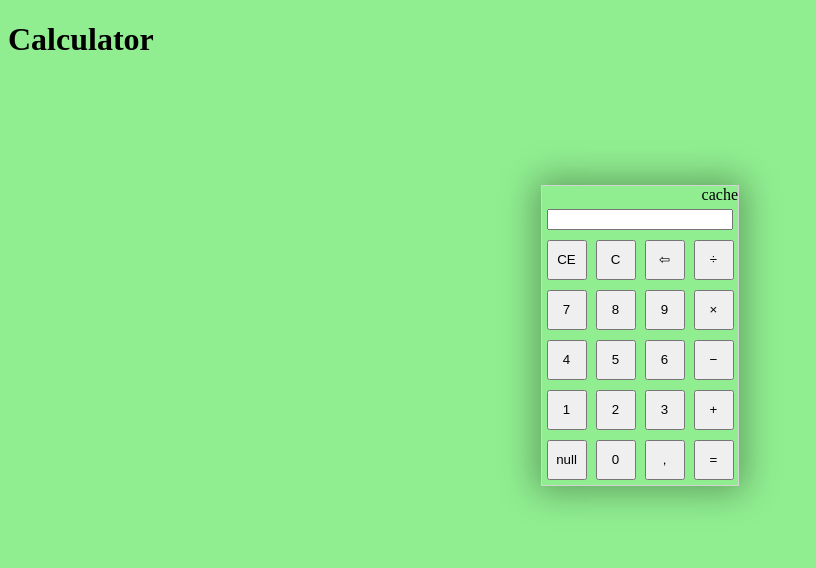
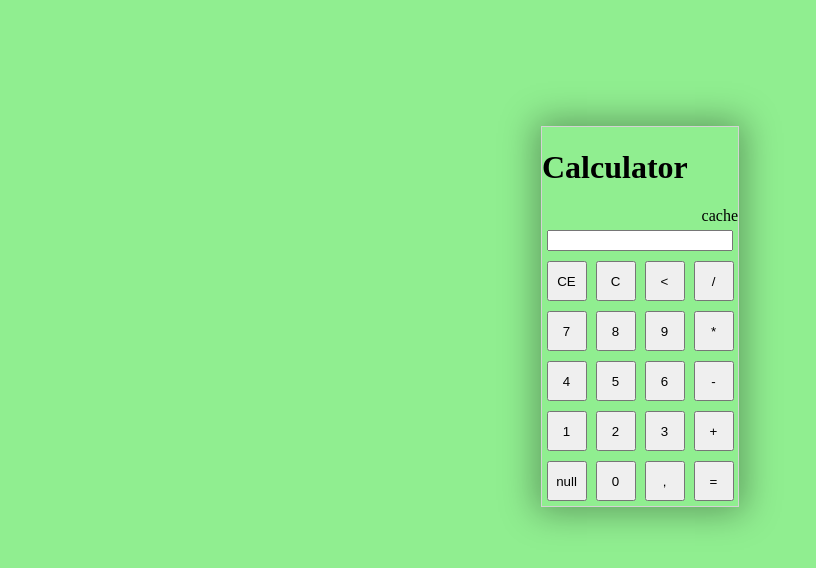
Before and after one commit to GrzegorzStanczyk/ng2-Calculator, an Angular app: page / in a window 1280 px wide. Shown: the top 568 px of the page, without its empty margins (0-816 px from the left). Built offline with nearby package versions, Linux system fonts and the light colour scheme.

Commit message:
separate buttons to a component

```diff
--- a/src/app/app.component.html
+++ b/src/app/app.component.html
@@ -1,11 +1,14 @@
-<h1>
-  {{title}}
-</h1>
-  <div class="calculator">
+
+<div class="calculator">
+    <h1>
+      {{title}}
+    </h1>
     <div class="cache" id="cache">cache</div>
     <input type="text"/>
-    <div class="btns">
-        <button class="btn" id="CE">CE</button>
+    <!--<div class="btns">-->
+        <app-num-btns></app-num-btns>
+
+        <!--<button class="btn" id="CE">CE</button>
         <button class="btn" id="C">C</button>
         <button class="btn" id="backspace">&#8678;</button>
         <button class="btn" id="division">&divide;</button>
@@ -24,6 +27,6 @@
         <button class="btn" id="empty">null</button>
         <button class="btn num-btn" id="zero">0</button>
         <button class="btn" id="comma">,</button>
-        <button class="btn" id="equal">&#61;</button>
-    </div>
+        <button class="btn" id="equal">&#61;</button>        -->
+    <!--</div>-->
 </div>
--- a/src/app/app.component.scss
+++ b/src/app/app.component.scss
@@ -1,4 +1,3 @@
-
 .calculator{
     display: flex;
     margin: 10% auto;
@@ -18,25 +17,4 @@
             outline: none;
         }
     }
-    .btns{
-        display: flex;
-        flex-wrap: wrap;
-        justify-content: space-around;
-        align-content: space-around;
-        height: 250px;
-        .btn{
-            display: flex;
-            width: 40px;
-            height: 40px;
-            justify-content: center;
-            align-items: center;
-        }
-    }
 }
-
-@media screen and (min-width: 720px) {
-    .calculator{
-        box-shadow: 0px 0px 33px 5px rgba(0,0,0,0.34);
-        border: 1px solid lightgrey;
-    }
-}
--- a/src/app/app.module.ts
+++ b/src/app/app.module.ts
@@ -4,10 +4,12 @@ import { FormsModule } from '@angular/forms';
 import { HttpModule } from '@angular/http';
 
 import { AppComponent } from './app.component';
+import { NumBtnsComponent } from './num-btns/num-btns.component';
 
 @NgModule({
   declarations: [
-    AppComponent
+    AppComponent,
+    NumBtnsComponent
   ],
   imports: [
     BrowserModule,
--- /dev/null
+++ b/src/app/num-btns/num-btns.component.html
@@ -0,0 +1 @@
+<button *ngFor="let button of buttons" [ngClass]="'btn'">{{button.key}}</button>
--- /dev/null
+++ b/src/app/num-btns/num-btns.component.scss
@@ -0,0 +1,15 @@
+:host{
+    display: flex;
+    flex-wrap: wrap;
+    justify-content: space-around;
+    align-content: space-around;
+    height: 250px;
+}
+
+.btn{
+    display: flex;
+    width: 40px;
+    height: 40px;
+    justify-content: center;
+    align-items: center;
+}
--- /dev/null
+++ b/src/app/num-btns/num-btns.component.ts
@@ -0,0 +1,64 @@
+import { Component, OnInit } from '@angular/core';
+
+const BUTTONS: Array<any> = [
+    {key: 'CE'},
+    {key: 'C'},
+    {key: '<'},
+    {key: '/'},
+    {key: '7'},
+    {key: '8'},
+    {key: '9'},
+    {key: '*'},
+    {key: '4'},
+    {key: '5'},
+    {key: '6'},
+    {key: '-'},
+    {key: '1'},
+    {key: '2'},
+    {key: '3'},
+    {key: '+'},
+    {key: 'null'},
+    {key: '0'},
+    {key: ','},
+    {key: '='}
+  ];
+
+@Component({
+  selector: 'app-num-btns',
+  templateUrl: './num-btns.component.html',
+  styleUrls: ['./num-btns.component.scss']
+})
+
+
+export class NumBtnsComponent implements OnInit {
+  buttons = BUTTONS;
+
+  // buttons: Array<any> = [
+  //   {key: 'CE', val: this.clearClick()},
+  //   {key: 'C', val: this.clearClick()},
+  //   {key: '&#8678;',val: this.undoLast()},
+  //   {key: '/', val: this.actionClick('/')},
+  //   {key: '7', val: this.numberClick(7)},
+  //   {key: '8', val: this.numberClick(8)},
+  //   {key: '9', val: this.numberClick(9)},
+  //   {key: '*', val: this.actionClick('*')},
+  //   {key: '4', val: this.numberClick(4)},
+  //   {key: '5', val: this.numberClick(5)},
+  //   {key: '6', val: this.numberClick(6)},
+  //   {key: '-', val: this.actionClick('-')},
+  //   {key: '1', val: this.numberClick(1)},
+  //   {key: '2', val: this.numberClick(2)},
+  //   {key: '3', val: this.numberClick(3)},
+  //   {key: '+', val: this.actionClick('+')},
+  //   {key: 'null;',val: this.undoLast()},
+  //   {key: '0', val: this.numberClick(0)},
+  //   {key: ',', val: this.actionClick(',')},
+  //   {key: '=', val: this.actionClick('=')}
+  // ];
+
+  constructor() { }
+
+  ngOnInit() {
+  }
+
+}
--- a/src/styles.scss
+++ b/src/styles.scss
@@ -3,3 +3,10 @@ body{
     height: 100%;
     background-color: lightgreen;
 }
+
+@media screen and (min-width: 720px) {
+    .calculator{
+        box-shadow: 0px 0px 33px 5px rgba(0,0,0,0.34);
+        border: 1px solid lightgrey;
+    }
+}
```
Also changed, not shown: 1 other file (tests, documents, lock files or other folders).
